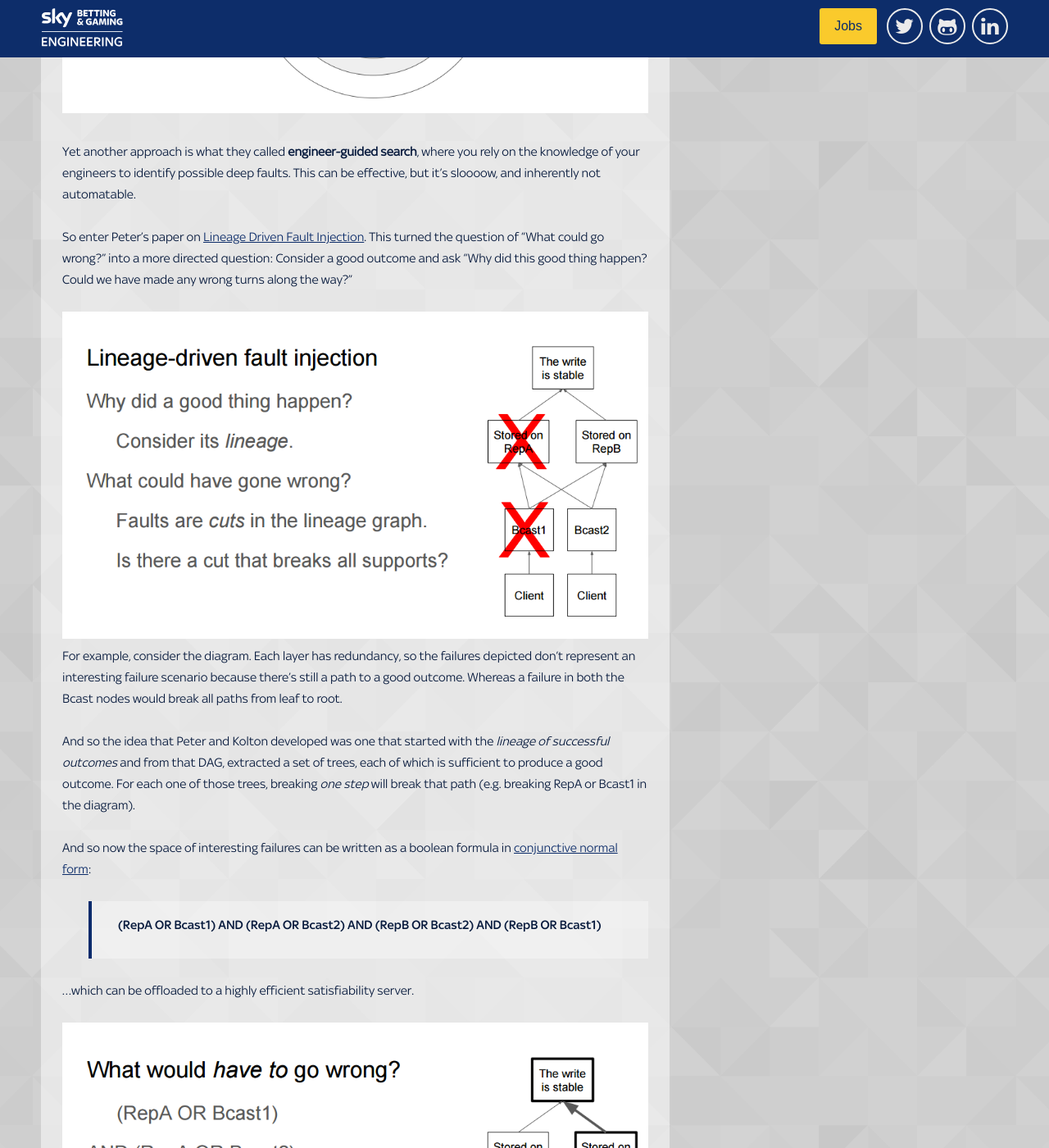
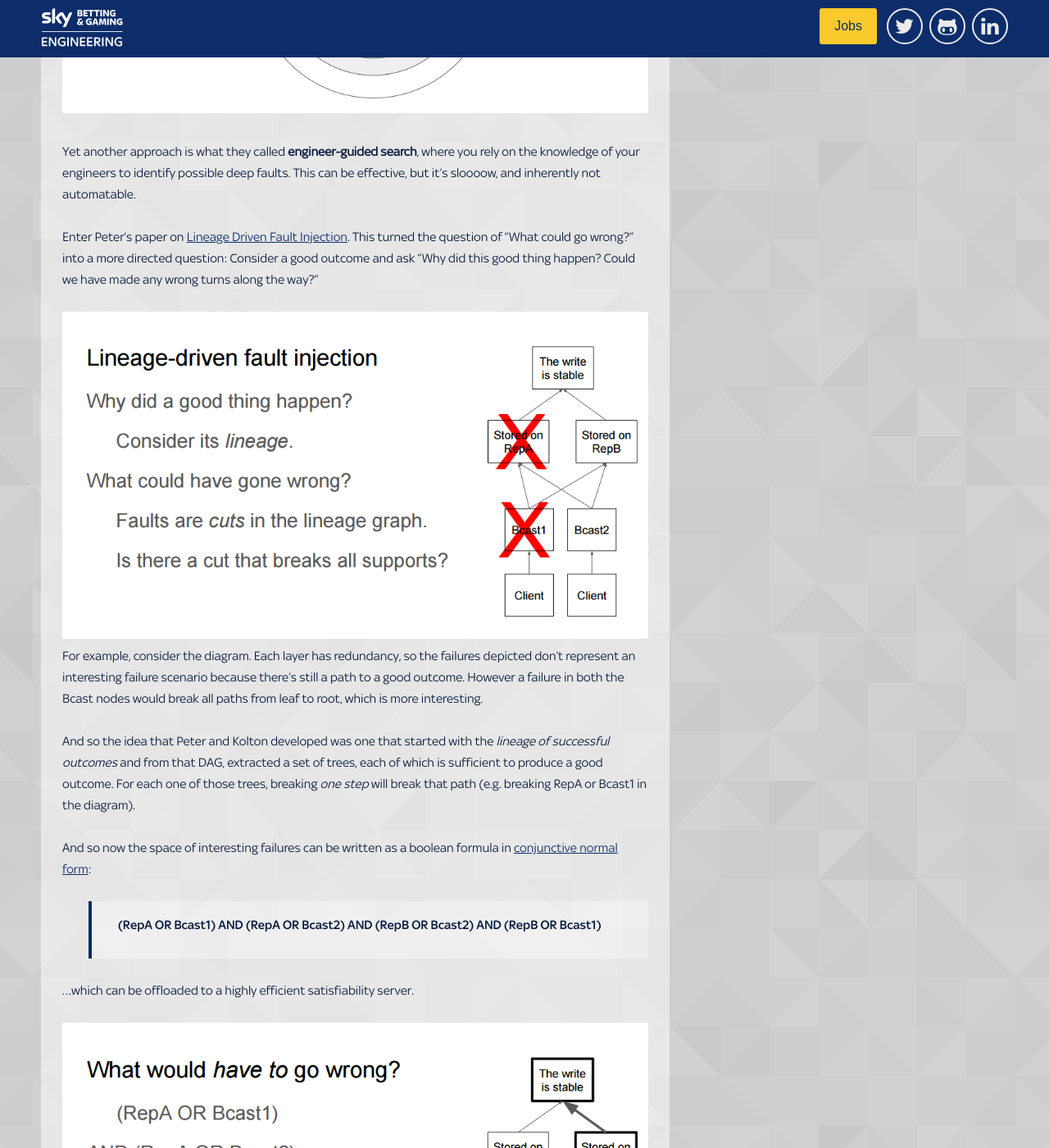
Before and after one commit to skybet/skybet.github.io, a Jekyll site: the page built from _posts/2016-05-19-qcon-london.md, in a window 1280 px wide and 1400 px high, scrolled down 10447 px. Shown: the whole window at 82% size. Built offline with Jekyll 4.4.1, drawn with Linux system fonts in a browser that asks for light colours; nearby versions of some CDN libraries; some web fonts are replaced; comment, search, counter and statistics services are not loaded; some of the changed text lies outside the part shown.

Commit message:
Sorting out my profligate usage of "so" and some other stuff

```diff
--- a/_posts/2016-05-19-qcon-london.md
+++ b/_posts/2016-05-19-qcon-london.md
@@ -109,14 +109,14 @@
 
 ## Failure Testing
 
-So talking of reliability, the last talk I wanted to touch on is a hugely entertaining one I watched about **fault injection testing at Netflix**.
+Talking of reliability, the last talk I wanted to touch on is a hugely entertaining one I watched about **fault injection testing at Netflix**.
 In a pretty slick double act, academic [Peter Alvaro](https://twitter.com/palvaro) and [Kolton Andrus](https://twitter.com/koltonandrus) previously at Netflix, described how they met and collaborated on finding a way of discovering fault-intolerance in Netflix’s architectural estate: [Monkeys in Lab Coats: Applying Failure Testing Research at Netflix](http://www.infoq.com/presentations/failure-test-research-netflix).
 
 I highly recommend watching this talk, but the core concept was this:
 
 If you run 100 services and you’re interested in scenarios involving a _single service failure_, that’s quite easy to write fault injection tests for - there’s only 100 of them you need to run. But... it's probably not very interesting, because you’ll have built redundancy in (right?), so you won’t be discovering the “deep” bugs that happen when multiple things fail.
 
-So how big is the space of possible failures? It’s the power set of 100, which is **2^100**, or roughly **1,000,000,000,000,000,000,000,000,000,000**. That’s probably not going to be a viable number of test executions. [If each execution took 1 second, it would take longer than [the age of the universe](https://en.wikipedia.org/wiki/Age_of_the_universe) to run them all. About 40 trillion times longer in fact!]
+So, how big is the space of possible failures? It’s the power set of 100, which is **2^100**, or roughly **1,000,000,000,000,000,000,000,000,000,000**. That’s probably not going to be a viable number of test executions. [If each execution took 1 second, it would take longer than [the age of the universe](https://en.wikipedia.org/wiki/Age_of_the_universe) to run them all. About 40 trillion times longer in fact!]
 
 ![What could possibly go wrong?](/images/whatcouldpossiblygowrong.png)
 
@@ -124,18 +124,17 @@
 
 ![Random search](/images/randomsearch.png)
 
-So another approach is **random testing**: Switch things off at random, and hope you find some bugs. This certainly might catch some deep bugs given enough time, but the vast majority of interesting failures will remain undiscovered.
+Another approach is **random testing**: Switch things off at random, and hope you find some bugs. This certainly might catch some deep bugs given enough time, but the vast majority of interesting failures will remain undiscovered.
 
 
 ![Engineer guided search](/images/engineerguidedsearch.png)
 
 Yet another approach is what they called **engineer-guided search**, where you rely on the knowledge of your engineers to identify possible deep faults. This can be effective, but it's sloooow, and inherently not automatable.
 
-So enter Peter’s paper on [Lineage Driven Fault Injection](http://www.cs.berkeley.edu/~palvaro/molly.pdf). This turned the question of “What could go wrong?” into a more directed question: Consider a good outcome and ask “Why did this good thing happen? Could we have made any wrong turns along the way?"
+Enter Peter’s paper on [Lineage Driven Fault Injection](http://www.cs.berkeley.edu/~palvaro/molly.pdf). This turned the question of “What could go wrong?” into a more directed question: Consider a good outcome and ask “Why did this good thing happen? Could we have made any wrong turns along the way?"
 
 ![Success lineage](/images/successlineage.png)
-For example, consider the diagram. Each layer has redundancy, so the failures depicted don’t represent an interesting failure scenario because there’s still a path to a good outcome.
-Whereas a failure in both the Bcast nodes would break all paths from leaf to root.
+For example, consider the diagram. Each layer has redundancy, so the failures depicted don’t represent an interesting failure scenario because there’s still a path to a good outcome. However a failure in both the Bcast nodes would break all paths from leaf to root, which is more interesting.
 
 And so the idea that Peter and Kolton developed was one that started with the _lineage of successful outcomes_ and from that DAG, extracted a set of trees, each of which is sufficient to produce a good outcome. For each one of those trees, breaking _one step_ will break that path (e.g. breaking RepA or Bcast1 in the diagram).
 
```
